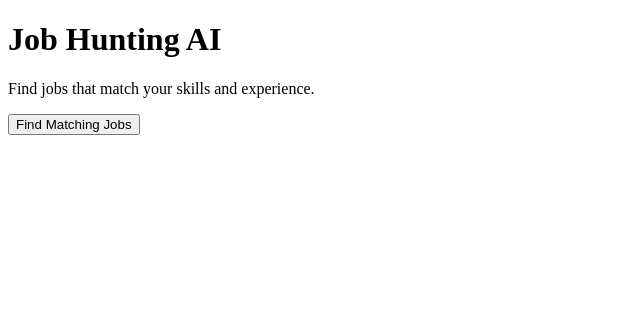
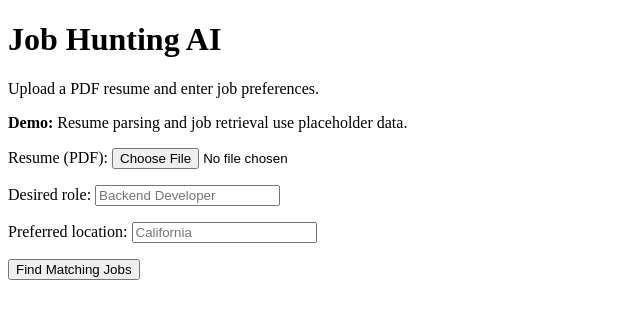
Before and after one commit to tsai135/job-hunting-ai, a Flask app: page / in a window 1280 px wide. Shown: the top 319 px of the page, without its empty margins (0-640 px from the left). Run offline with Flask 3, Linux system fonts and the light colour scheme.

Commit message:
implement resume upload and job matching functionality; add services for parsing resumes, searching jobs, and ranking matches

```diff
--- a/app.py
+++ b/app.py
@@ -1,29 +1,53 @@
-from flask import Flask, render_template
+
+from flask import Flask, render_template, request
+
+# Import functions from teammates' modules
+from services.resume import parse_resume       # Sheyar
+from services.job_data import search_jobs       # Lawrence
+from services.matching import rank_jobs         # Bao
 
 app = Flask(__name__)
+app.config["MAX_CONTENT_LENGTH"] = 5 * 1024 * 1024
 
 
-@app.route("/")
+@app.get("/")
 def home():
     return render_template("index.html")
 
 
-@app.route("/match")
+@app.post("/match")
 def match():
-    jobs = [
-        {
-            "title": "Software Engineer",
-            "company": "Google",
-            "score": 92
-        },
-        {
-            "title": "Python Developer",
-            "company": "Microsoft",
-            "score": 85
-        }
-    ]
+    # STEP 1: Receive input from Paulene's UI
+    resume = request.files.get("resume")
 
-    return render_template("results.html", jobs=jobs)
+    if not resume or not resume.filename.lower().endswith(".pdf"):
+        return "Please upload a PDF resume.", 400
+
+    pdf_bytes = resume.read()
+    if not pdf_bytes:
+        return "The uploaded resume is empty.", 400
+
+    preferences = {
+        "role": request.form.get("role", "").strip(),
+        "location": request.form.get("location", "").strip()
+    }
+
+    # STEP 2: Sheyar parses the resume
+    profile = parse_resume(pdf_bytes)
+
+    # STEP 3: Lawrence retrieves jobs
+    jobs = search_jobs(profile, preferences)
+
+    # STEP 4: Bao ranks the jobs
+    matches = rank_jobs(profile, jobs)
+
+    # STEP 5: Paulene's page displays the results
+    return render_template(
+        "results.html",
+        matches=matches,
+        profile=profile,
+        preferences=preferences
+    )
 
 
 if __name__ == "__main__":
--- /dev/null
+++ b/services/__init__.py
@@ -0,0 +1 @@
+# This file marks services/ as a Python package.
--- a/templates/index.html
+++ b/templates/index.html
@@ -1,16 +1,30 @@
+
 <!DOCTYPE html>
 <html lang="en">
 <head>
     <meta charset="UTF-8">
-    <title>Job Hunting AI</title>
+    <meta name="viewport" content="width=device-width, initial-scale=1">
+    <title>Job Hunting AI — MVP</title>
 </head>
 <body>
     <h1>Job Hunting AI</h1>
+    <p>Upload a PDF resume and enter job preferences.</p>
+    <p><strong>Demo:</strong> Resume parsing and job retrieval use placeholder data.</p>
 
-    <p>Find jobs that match your skills and experience.</p>
-
-    <a href="/match">
-        <button>Find Matching Jobs</button>
-    </a>
+    <form action="/match" method="POST" enctype="multipart/form-data">
+        <p>
+            <label for="resume">Resume (PDF):</label>
+            <input id="resume" type="file" name="resume" accept=".pdf,application/pdf" required>
+        </p>
+        <p>
+            <label for="role">Desired role:</label>
+            <input id="role" type="text" name="role" placeholder="Backend Developer">
+        </p>
+        <p>
+            <label for="location">Preferred location:</label>
+            <input id="location" type="text" name="location" placeholder="California">
+        </p>
+        <button type="submit">Find Matching Jobs</button>
+    </form>
 </body>
 </html>
```
Also changed, not shown: services/job_data.py (added, +23 -0 lines), services/matching.py (added, +17 -0 lines), services/resume.py (added, +10 -0 lines), templates/results.html (+20 -7 lines), database.py (added), services/feedback.py (added).
